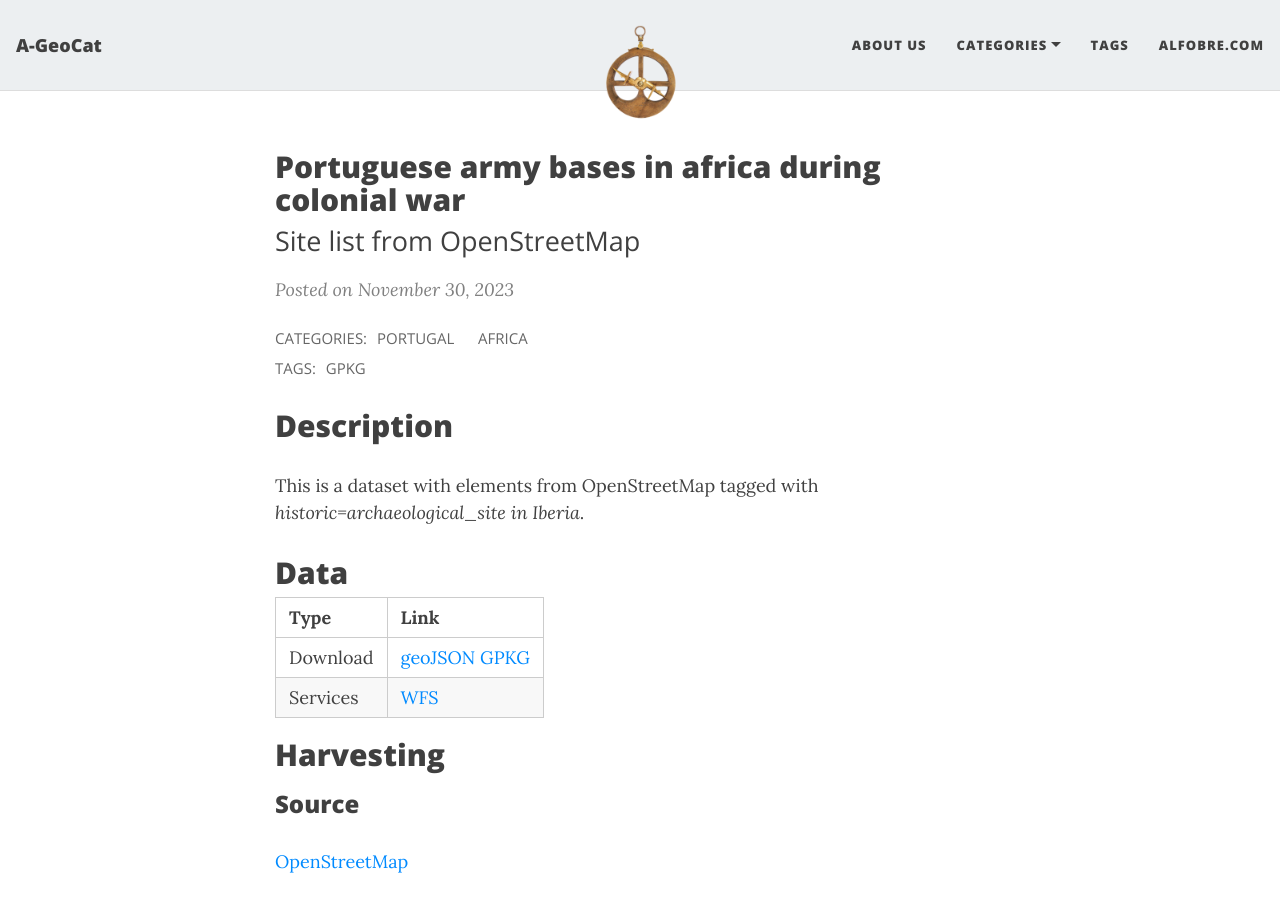
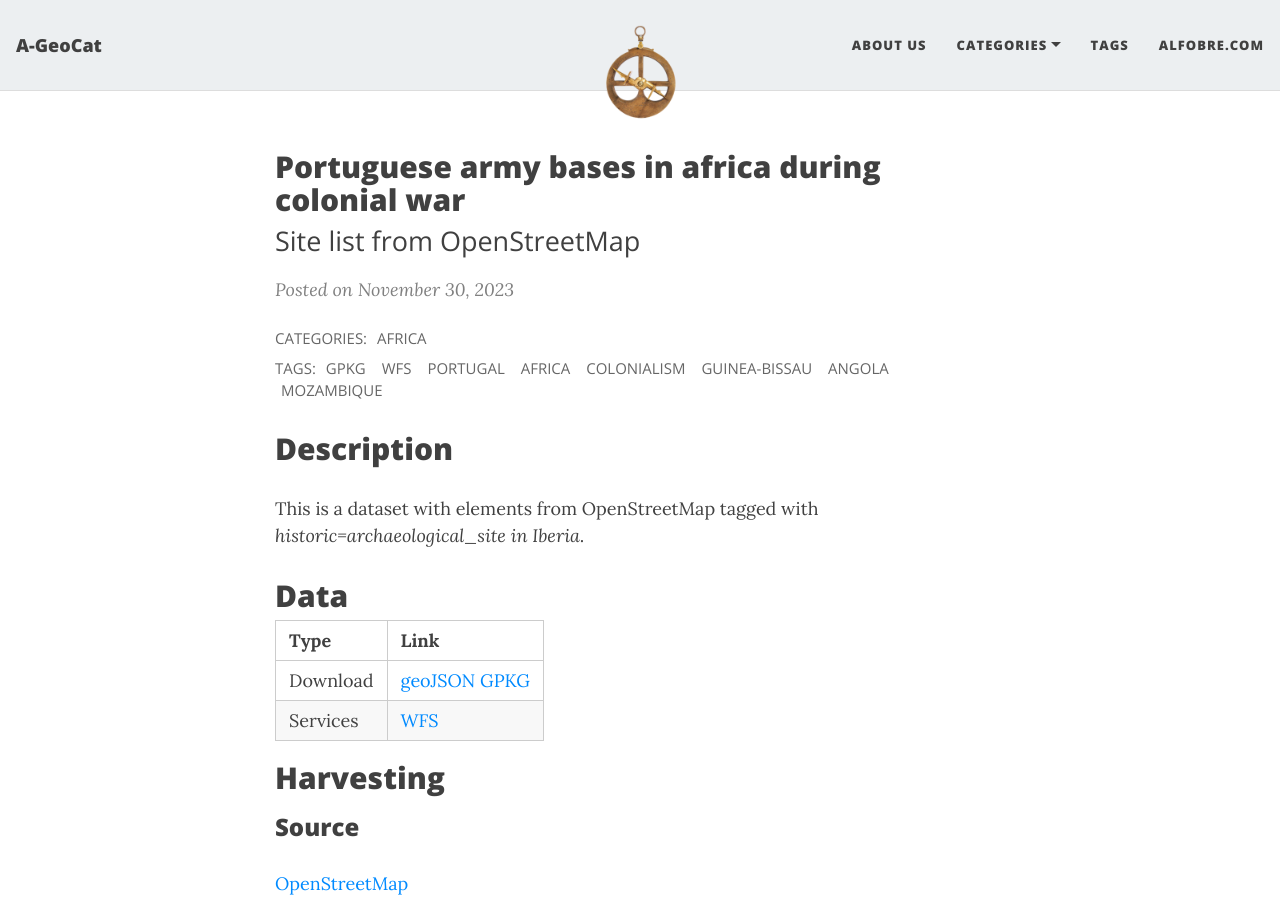
Before and after one commit to projetoalfobre/a-geocat, a Jekyll site: the page built from _posts/2023-11-30-portuguese-army-during-colonial-war.md, in a window 1280 px wide and 900 px high. Built offline with Jekyll 4.4.1, drawn with Linux system fonts in a browser that asks for light colours; nearby versions of some CDN libraries.

Commit message:
Update 2023-11-30-portuguese-army-during-colonial-war.md

```diff
--- a/_posts/2023-11-30-portuguese-army-during-colonial-war.md
+++ b/_posts/2023-11-30-portuguese-army-during-colonial-war.md
@@ -5,9 +5,9 @@ subtitle: Site list from OpenStreetMap
 cover-img:
 thumbnail-img:
 share-img:
-tags: [gpkg]
+tags: [gpkg, wfs, portugal, africa, colonialism, guinea-bissau, angola, mozambique]
 author:
-categories: [Portugal, Africa]
+categories: [Africa]
 ---
 
 ## Description
```
